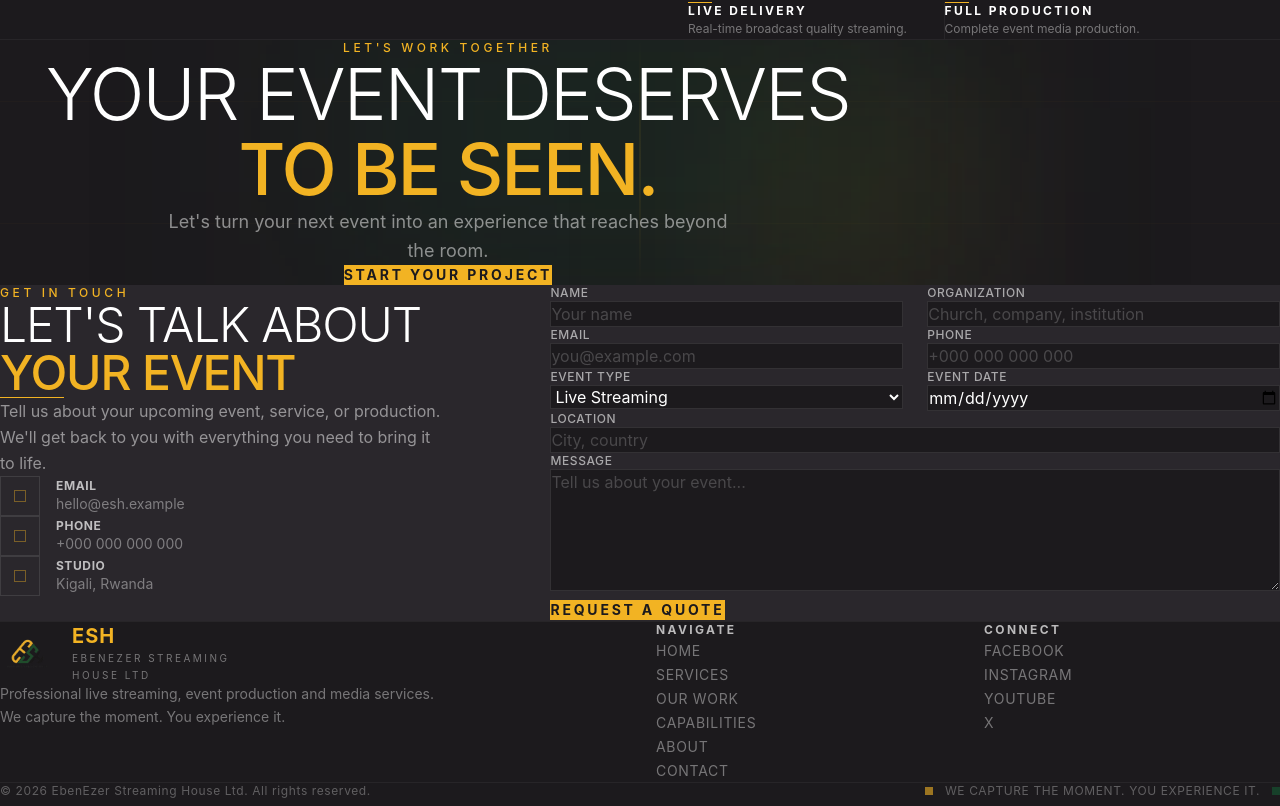
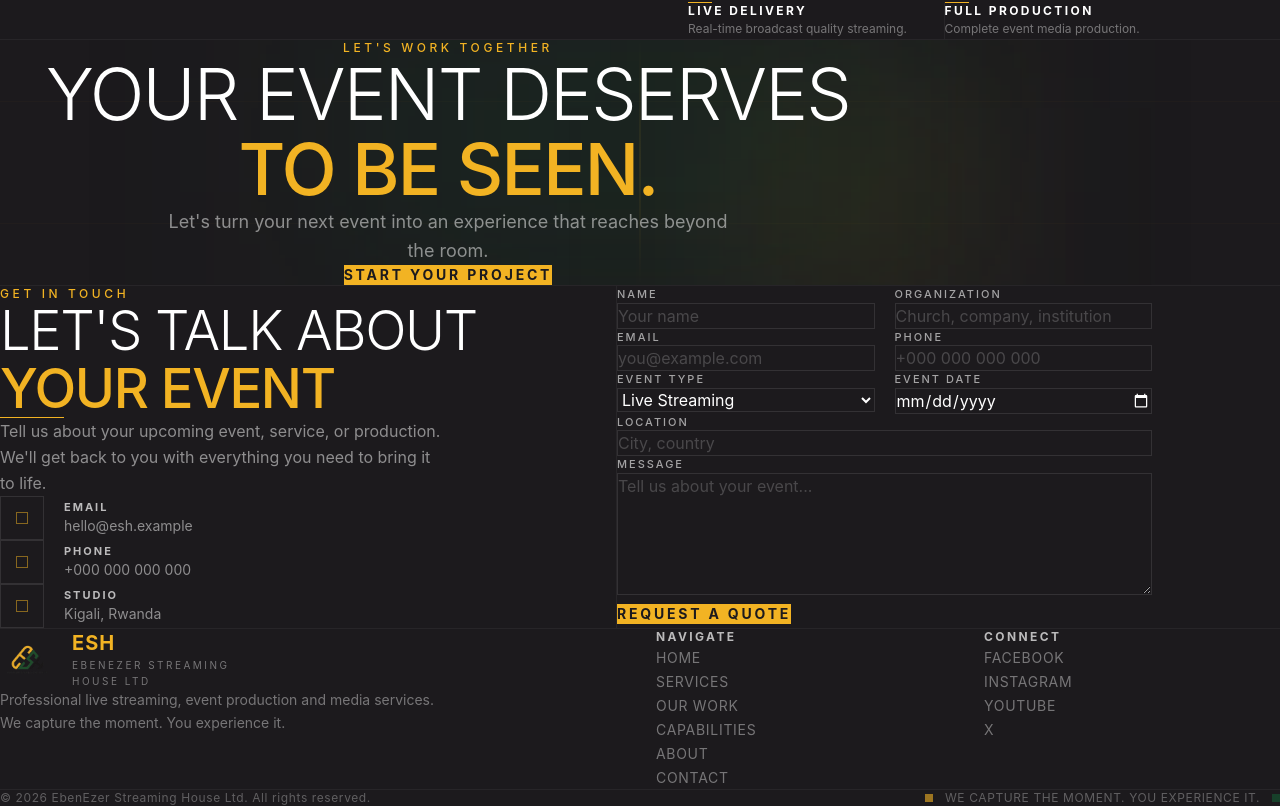
Before and after one commit to Elisee-M/esh, a React (Vite) app: page / in a window 1280 px wide. Shown: the part 3744-4550 px from the top of the page. Built offline with nearby package versions, Linux system fonts and the light colour scheme.

Commit message:
fix: improve contact section layout

```diff
--- a/src/components/Contact.tsx
+++ b/src/components/Contact.tsx
@@ -14,6 +14,18 @@ const eventTypes = [
   'Other',
 ]
 
+const inputClass =
+  'w-full bg-esh-black border border-white/10 px-4 py-3.5 text-white placeholder-white/20 outline-none transition-colors duration-300 focus:border-gold/60 hover:border-white/20'
+
+const labelClass =
+  'block text-white/60 text-[11px] tracking-[0.18em] font-medium mb-2 uppercase'
+
+const contactInfo = [
+  { label: 'Email', value: 'hello@esh.example' },
+  { label: 'Phone', value: '+000 000 000 000' },
+  { label: 'Studio', value: 'Kigali, Rwanda' },
+]
+
 export default function Contact() {
   const sectionRef = useRef<HTMLElement>(null)
   const headingRef = useRef<HTMLDivElement>(null)
@@ -21,10 +33,12 @@ export default function Contact() {
   const [submitted, setSubmitted] = useState(false)
 
   useEffect(() => {
-    if (!headingRef.current || !formRef.current) return
+    const heading = headingRef.current
+    const form = formRef.current
+    if (!heading || !form) return
 
     gsap.fromTo(
-      headingRef.current.children,
+      heading.children,
       { opacity: 0, y: 40 },
       {
         opacity: 1,
@@ -33,7 +47,7 @@ export default function Contact() {
         stagger: 0.15,
         ease: 'power3.out',
         scrollTrigger: {
-          trigger: headingRef.current,
+          trigger: heading,
           start: 'top 85%',
           once: true,
         },
@@ -41,7 +55,7 @@ export default function Contact() {
     )
 
     gsap.fromTo(
-      formRef.current,
+      form,
       { opacity: 0, y: 50 },
       {
         opacity: 1,
@@ -49,7 +63,7 @@ export default function Contact() {
         duration: 0.9,
         ease: 'power3.out',
         scrollTrigger: {
-          trigger: formRef.current,
+          trigger: form,
           start: 'top 85%',
           once: true,
         },
@@ -63,131 +77,95 @@ export default function Contact() {
   }
 
   return (
-    <section ref={sectionRef} id="contact" className="bg-esh-black-light py-32 px-6 lg:px-8">
-      <div className="max-w-7xl mx-auto">
-        <div className="grid grid-cols-1 lg:grid-cols-5 gap-16 lg:gap-24">
+    <section
+      ref={sectionRef}
+      id="contact"
+      className="bg-esh-black border-t border-white/5 py-32 lg:py-36 px-6 lg:px-8"
+    >
+      <div className="max-w-6xl mx-auto">
+        <div className="grid grid-cols-1 lg:grid-cols-2 gap-16 lg:gap-20">
           {/* Left: Heading & Info */}
-          <div ref={headingRef} className="lg:col-span-2">
+          <div ref={headingRef} className="flex flex-col">
             <p className="text-gold text-xs tracking-[0.3em] uppercase mb-4 font-medium">
               Get In Touch
             </p>
-            <h2 className="text-white text-4xl md:text-5xl font-light tracking-tight mb-8">
+            <h2 className="text-white text-4xl md:text-5xl lg:text-[3.4rem] font-light tracking-tight leading-[1.05] mb-8">
               LET'S TALK ABOUT
               <br />
               <span className="text-gold font-medium">YOUR EVENT</span>
             </h2>
             <div className="w-16 h-[1px] bg-gold mb-8" />
 
-            <p className="text-white/50 text-base leading-relaxed mb-12 max-w-md">
+            <p className="text-white/50 text-base leading-relaxed mb-14 max-w-md">
               Tell us about your upcoming event, service, or production. We'll get
               back to you with everything you need to bring it to life.
             </p>
 
-            {/* Placeholder contact info */}
-            <div className="space-y-6">
-              <div className="flex items-center gap-4">
-                <div className="w-10 h-10 border border-white/10 flex items-center justify-center">
-                  <div className="w-3 h-3 border border-gold/40" />
+            {/* Contact information */}
+            <div className="space-y-6 mt-auto">
+              <div className="w-16 h-[1px] bg-white/10 mb-8 lg:hidden" />
+              {contactInfo.map((item) => (
+                <div key={item.label} className="flex items-center gap-5">
+                  <div className="w-11 h-11 border border-white/10 flex items-center justify-center shrink-0">
+                    <div className="w-3 h-3 border border-gold/50" />
                   </div>
                   <div>
-                  <p className="text-white/70 text-xs font-bold tracking-wider mb-1">
-                    EMAIL
+                    <p className="text-white/70 text-[11px] font-bold tracking-[0.18em] uppercase mb-1">
+                      {item.label}
                     </p>
-                  <p className="text-white/40 text-sm">hello@esh.example</p>
+                    <p className="text-white/50 text-sm">{item.value}</p>
                   </div>
                 </div>
-              <div className="flex items-center gap-4">
-                <div className="w-10 h-10 border border-white/10 flex items-center justify-center">
-                  <div className="w-3 h-3 border border-gold/40" />
-                </div>
-                <div>
-                  <p className="text-white/70 text-xs font-bold tracking-wider mb-1">
-                    PHONE
-                  </p>
-                  <p className="text-white/40 text-sm">+000 000 000 000</p>
-                </div>
-              </div>
-              <div className="flex items-center gap-4">
-                <div className="w-10 h-10 border border-white/10 flex items-center justify-center">
-                  <div className="w-3 h-3 border border-gold/40" />
-                </div>
-                <div>
-                  <p className="text-white/70 text-xs font-bold tracking-wider mb-1">
-                    STUDIO
-                  </p>
-                  <p className="text-white/40 text-sm">Kigali, Rwanda</p>
-                </div>
-              </div>
+              ))}
             </div>
           </div>
 
           {/* Right: Form */}
-          <div className="lg:col-span-3">
-            <form
-              ref={formRef}
-              onSubmit={handleSubmit}
-              className="space-y-6"
-            >
-              <div className="grid grid-cols-1 md:grid-cols-2 gap-6">
+          <div className="lg:border-l lg:border-white/5 lg:pl-16">
+            <form ref={formRef} onSubmit={handleSubmit} className="space-y-5">
+              <div className="grid grid-cols-1 md:grid-cols-2 gap-5">
                 <div>
-                  <label htmlFor="name" className="block text-white/60 text-xs tracking-wider font-medium mb-2 uppercase">
+                  <label htmlFor="name" className={labelClass}>
                     Name
                   </label>
-                  <input
-                    id="name"
-                    type="text"
-                    required
-                    placeholder="Your name"
-                    className="w-full bg-esh-black border border-white/10 px-4 py-3.5 text-white placeholder-white/20 outline-none transition-colors duration-300 focus:border-gold/50"
-                  />
+                  <input id="name" type="text" required placeholder="Your name" className={inputClass} />
                 </div>
                 <div>
-                  <label htmlFor="organization" className="block text-white/60 text-xs tracking-wider font-medium mb-2 uppercase">
+                  <label htmlFor="organization" className={labelClass}>
                     Organization
                   </label>
                   <input
                     id="organization"
                     type="text"
                     placeholder="Church, company, institution"
-                    className="w-full bg-esh-black border border-white/10 px-4 py-3.5 text-white placeholder-white/20 outline-none transition-colors duration-300 focus:border-gold/50"
+                    className={inputClass}
                   />
                 </div>
               </div>
 
-              <div className="grid grid-cols-1 md:grid-cols-2 gap-6">
+              <div className="grid grid-cols-1 md:grid-cols-2 gap-5">
                 <div>
-                  <label htmlFor="email" className="block text-white/60 text-xs tracking-wider font-medium mb-2 uppercase">
+                  <label htmlFor="email" className={labelClass}>
                     Email
                   </label>
-                  <input
-                    id="email"
-                    type="email"
-                    required
-                    placeholder="you@example.com"
-                    className="w-full bg-esh-black border border-white/10 px-4 py-3.5 text-white placeholder-white/20 outline-none transition-colors duration-300 focus:border-gold/50"
-                  />
+                  <input id="email" type="email" required placeholder="you@example.com" className={inputClass} />
                 </div>
                 <div>
-                  <label htmlFor="phone" className="block text-white/60 text-xs tracking-wider font-medium mb-2 uppercase">
+                  <label htmlFor="phone" className={labelClass}>
                     Phone
                   </label>
-                  <input
-                    id="phone"
-                    type="tel"
-                    placeholder="+000 000 000 000"
-                    className="w-full bg-esh-black border border-white/10 px-4 py-3.5 text-white placeholder-white/20 outline-none transition-colors duration-300 focus:border-gold/50"
-                  />
+                  <input id="phone" type="tel" placeholder="+000 000 000 000" className={inputClass} />
                 </div>
               </div>
 
-              <div className="grid grid-cols-1 md:grid-cols-2 gap-6">
+              <div className="grid grid-cols-1 md:grid-cols-2 gap-5">
                 <div>
-                  <label htmlFor="eventType" className="block text-white/60 text-xs tracking-wider font-medium mb-2 uppercase">
+                  <label htmlFor="eventType" className={labelClass}>
                     Event Type
                   </label>
                   <select
                     id="eventType"
-                    className="w-full bg-esh-black border border-white/10 px-4 py-3.5 text-white outline-none transition-colors duration-300 focus:border-gold/50 cursor-pointer"
+                    className={`${inputClass} cursor-pointer [&>option]:bg-esh-black-light`}
                   >
                     {eventTypes.map((type) => (
                       <option key={type} value={type}>
@@ -197,47 +175,40 @@ export default function Contact() {
                   </select>
                 </div>
                 <div>
-                  <label htmlFor="eventDate" className="block text-white/60 text-xs tracking-wider font-medium mb-2 uppercase">
+                  <label htmlFor="eventDate" className={labelClass}>
                     Event Date
                   </label>
-                  <input
-                    id="eventDate"
-                    type="date"
-                    className="w-full bg-esh-black border border-white/10 px-4 py-3.5 text-white outline-none transition-colors duration-300 focus:border-gold/50"
-                  />
+                  <input id="eventDate" type="date" className={`${inputClass} [color-scheme:dark]`} />
                 </div>
               </div>
 
               <div>
-                <label htmlFor="location" className="block text-white/60 text-xs tracking-wider font-medium mb-2 uppercase">
+                <label htmlFor="location" className={labelClass}>
                   Location
                 </label>
-                <input
-                  id="location"
-                  type="text"
-                  placeholder="City, country"
-                  className="w-full bg-esh-black border border-white/10 px-4 py-3.5 text-white placeholder-white/20 outline-none transition-colors duration-300 focus:border-gold/50"
-                />
+                <input id="location" type="text" placeholder="City, country" className={inputClass} />
               </div>
 
               <div>
-                <label htmlFor="message" className="block text-white/60 text-xs tracking-wider font-medium mb-2 uppercase">
+                <label htmlFor="message" className={labelClass}>
                   Message
                 </label>
                 <textarea
                   id="message"
                   rows={5}
                   placeholder="Tell us about your event..."
-                  className="w-full bg-esh-black border border-white/10 px-4 py-3.5 text-white placeholder-white/20 outline-none transition-colors duration-300 focus:border-gold/50 resize-y"
+                  className={`${inputClass} resize-y`}
                 />
               </div>
 
+              <div className="pt-2">
                 <button
                   type="submit"
                   className="w-full md:w-auto bg-gold hover:bg-gold-light text-esh-black px-12 py-4 text-sm font-bold tracking-[0.2em] transition-all duration-300 hover:shadow-xl hover:shadow-gold/20 hover:-translate-y-0.5"
                 >
                   REQUEST A QUOTE
                 </button>
+              </div>
 
               {submitted && (
                 <p className="text-gold text-sm tracking-wider pt-2">
```
Lines whose indentation alone changed are shown as unchanged.
